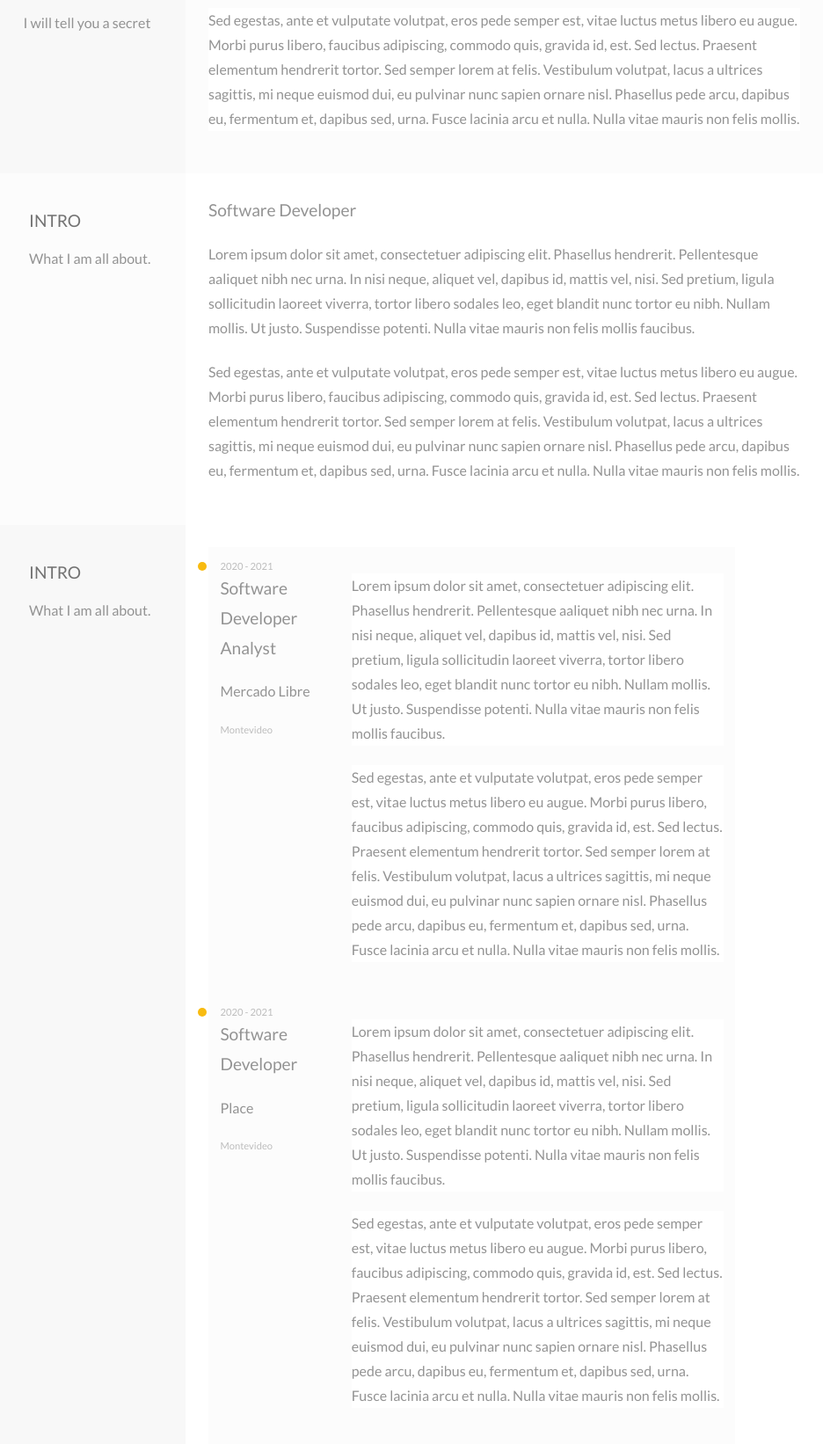
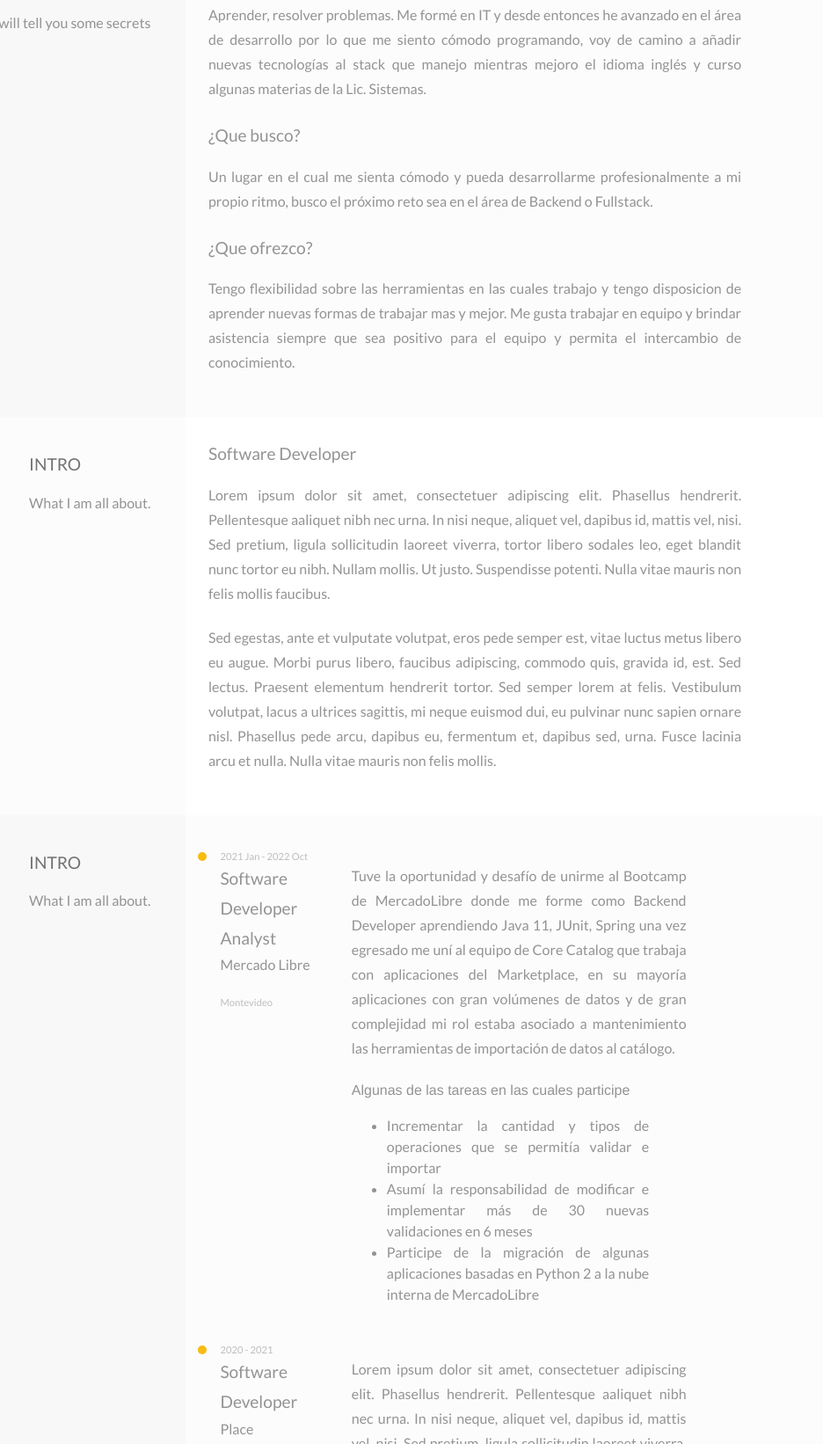
Before and after one commit to zettsu/resume, a plain HTML site: page index.html in a window 1280 px wide. Shown: the part 567-2209 px from the top of the page at 88% size, without its empty margins (344-1280 px from the left). Drawn offline with Linux system fonts and the light colour scheme; a web font is replaced by a local one.

Commit message:
modified resume

```diff
--- a/index.html
+++ b/index.html
@@ -50,14 +50,23 @@
                 <section class="section">
                     <header class="col-3 grey2 custom-header">
                         <h2 class="subtitle-left">About Me</h2>
-                        <p class="text-subtitle-2">I will tell you a secret</p>
+                        <p class="text-subtitle-2">I will tell you some secrets</p>
                     </header>
                     <div class="full-width grey">
-                        <h3 class="subtitle">Software Developer</h3>
-                        <p class="text-container">
+                        <h3 class="subtitle">¿Que me apasiona?</h3>
+                        <p class="text-container text-justified">
+                            Aprender, resolver problemas. Me formé en IT y desde entonces he avanzado en el área de desarrollo por lo que me siento cómodo programando,
+                            voy de camino a añadir nuevas tecnologías al stack que manejo mientras mejoro el idioma inglés y curso algunas materias de la Lic. Sistemas.
                         </p>
-                        <p class="text-container">
-                            Sed egestas, ante et vulputate volutpat, eros pede semper est, vitae luctus metus libero eu augue. Morbi purus libero, faucibus adipiscing, commodo quis, gravida id, est. Sed lectus. Praesent elementum hendrerit tortor. Sed semper lorem at felis. Vestibulum volutpat, lacus a ultrices sagittis, mi neque euismod dui, eu pulvinar nunc sapien ornare nisl. Phasellus pede arcu, dapibus eu, fermentum et, dapibus sed, urna. Fusce lacinia arcu et nulla. Nulla vitae mauris non felis mollis.
+                        <h3 class="subtitle">¿Que busco?</h3>
+                        <p class="text-container text-justified">
+                            Un lugar en el cual me sienta cómodo y pueda desarrollarme profesionalmente a mi propio ritmo,
+                            busco el próximo reto sea en el área de Backend o Fullstack.
+                        </p>
+                        <h3 class="subtitle">¿Que ofrezco?</h3>
+                        <p class="text-container text-justified">
+                            Tengo flexibilidad sobre las herramientas en las cuales trabajo y tengo disposicion de aprender nuevas formas de
+                            trabajar mas y mejor. Me gusta trabajar en equipo y brindar asistencia siempre que sea positivo para el equipo y permita el intercambio de conocimiento.
                         </p>
                     </div>
                 </section>
@@ -81,25 +90,34 @@
                         <h2 class="subtitle-left">INTRO</h2>
                         <p class="text-subtitle-2">What I am all about.</p>
                     </header>
-                    <div class="full-width">
-                        <div class="full-width grey container-work">
+                    <div class="full-width grey">
+                        <div class="full-width container-work">
                             <div class="work-container-title">
                                 <div class="point"></div>
-                                <div class="tiny">2020 - 2021</div>
+                                <div class="tiny">2021 Jan - 2022 Oct</div>
                                 <h3 class="subtitle">Software Developer Analyst</h3>
                                 <h4 class="subtitle">Mercado Libre</h4>
                                 <div class="tiny">Montevideo</div>
                             </div>
                             <div class="work-container-data">
                                 <p class="text-container">
-                                    Lorem ipsum dolor sit amet, consectetuer adipiscing elit. Phasellus hendrerit. Pellentesque aaliquet nibh nec urna. In nisi neque, aliquet vel, dapibus id, mattis vel, nisi. Sed pretium, ligula sollicitudin laoreet viverra, tortor libero sodales leo, eget blandit nunc tortor eu nibh. Nullam mollis. Ut justo. Suspendisse potenti. Nulla vitae mauris non felis mollis faucibus.
+                                    Tuve la oportunidad y desafío de unirme al Bootcamp de MercadoLibre donde me forme como
+                                    Backend Developer aprendiendo Java 11, JUnit, Spring una vez egresado me uní al equipo
+                                    de Core Catalog que trabaja con aplicaciones del Marketplace, en su mayoría aplicaciones
+                                    con gran volúmenes de datos y de gran complejidad mi rol estaba asociado a mantenimiento
+                                    las herramientas de importación de datos al catálogo.
                                 </p>
-                                <p class="text-container">
-                                    Sed egestas, ante et vulputate volutpat, eros pede semper est, vitae luctus metus libero eu augue. Morbi purus libero, faucibus adipiscing, commodo quis, gravida id, est. Sed lectus. Praesent elementum hendrerit tortor. Sed semper lorem at felis. Vestibulum volutpat, lacus a ultrices sagittis, mi neque euismod dui, eu pulvinar nunc sapien ornare nisl. Phasellus pede arcu, dapibus eu, fermentum et, dapibus sed, urna. Fusce lacinia arcu et nulla. Nulla vitae mauris non felis mollis.
-                                </p>
+                                <div class="text-justified">
+                                Algunas de las tareas en las cuales participe
+                                    <ul class="custom-list">
+                                        <li>Incrementar la cantidad y tipos de operaciones que se permitía validar e importar</li>
+                                        <li>Asumí la responsabilidad de modificar e implementar más de 30 nuevas validaciones en 6 meses</li>
+                                        <li>Participe de la migración de algunas aplicaciones basadas en Python 2 a la nube interna de MercadoLibre</li>
+                                    </ul>
+                                </div>
                             </div>
                         </div>
-                        <div class="full-width grey container-work">
+                        <div class="full-width container-work">
                             <div class="work-container-title">
                                 <div class="point"></div>
                                 <div class="tiny">2020 - 2021</div>
@@ -116,7 +134,7 @@
                                 </p>
                             </div>
                         </div>
-                        <div class="full-width grey container-work">
+                        <div class="full-width container-work">
                             <div class="work-container-title">
                                 <div class="point"></div>
                                 <div class="tiny">2020 - 2021</div>
--- a/style.css
+++ b/style.css
@@ -212,6 +212,26 @@ h4.subtitle {
     font-size: 1rem;
 }
 
+h3.subtitle {
+    padding: 0px;
+    margin-bottom: 0px;
+}
+
+.text-justified {
+
+
+    text-align: justify;
+}
+
+.text-justified {
+    width: 80%;
+    text-align: justify;
+}
+
+.wrap-text {
+    white-space: pre-wrap;
+}
+
 .subtitle-left {
     font-size: 1.2rem;
     line-height: 1.45;
@@ -384,7 +404,15 @@ h4.subtitle {
     font-family: Lato, "Helvetica Neue", Helvetica, Arial, sans-serif;
     line-height: 1.75;
     color: #939393;
-    background: #fff;
+    width: 90%;
+    text-align: justify;
+}
+
+.custom-list li {
+    font-family: Lato, "Helvetica Neue", Helvetica, Arial, sans-serif;
+    font-size: 1rem;
+    font-weight: 200;
+    color: #939393;
 }
 
 @media (max-width: 420px) {
```
